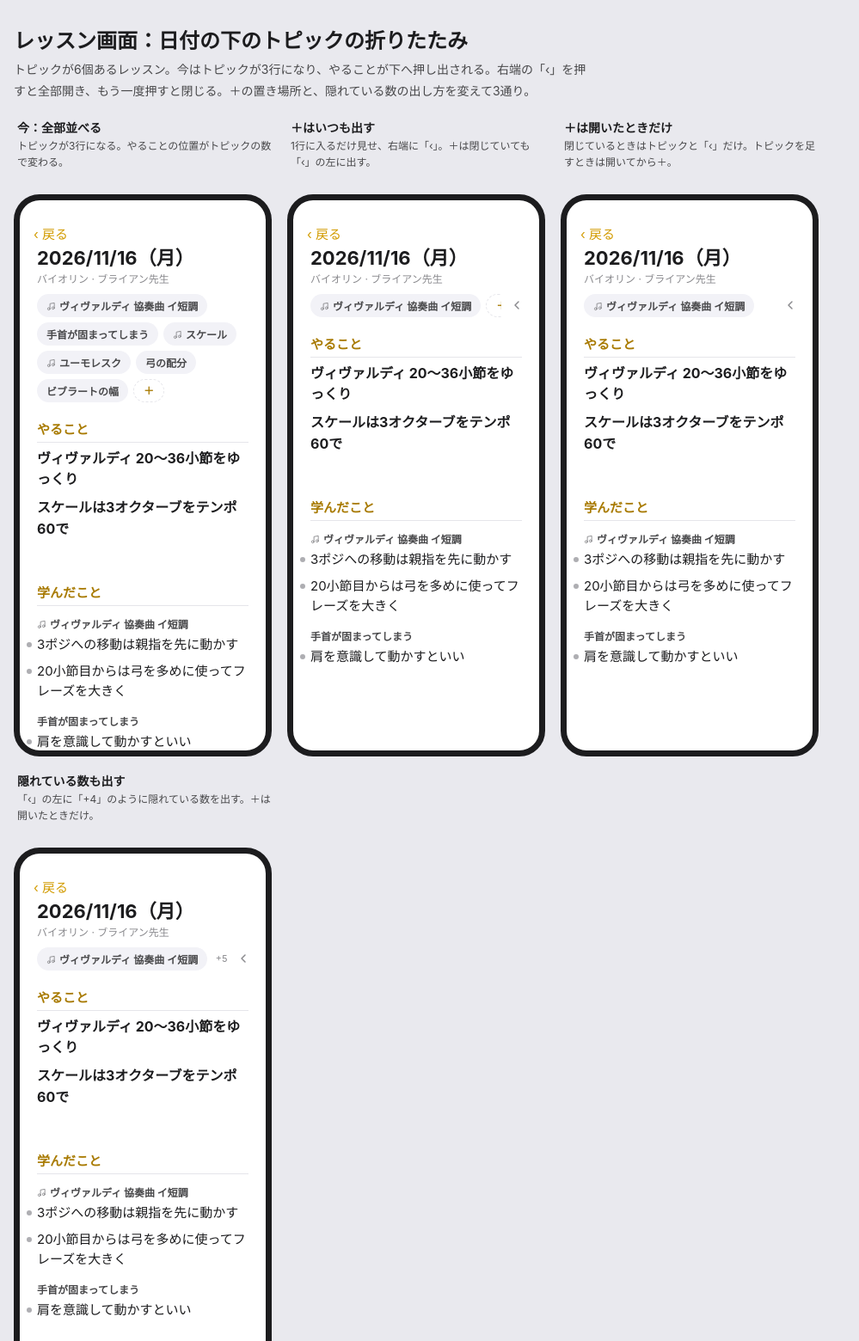
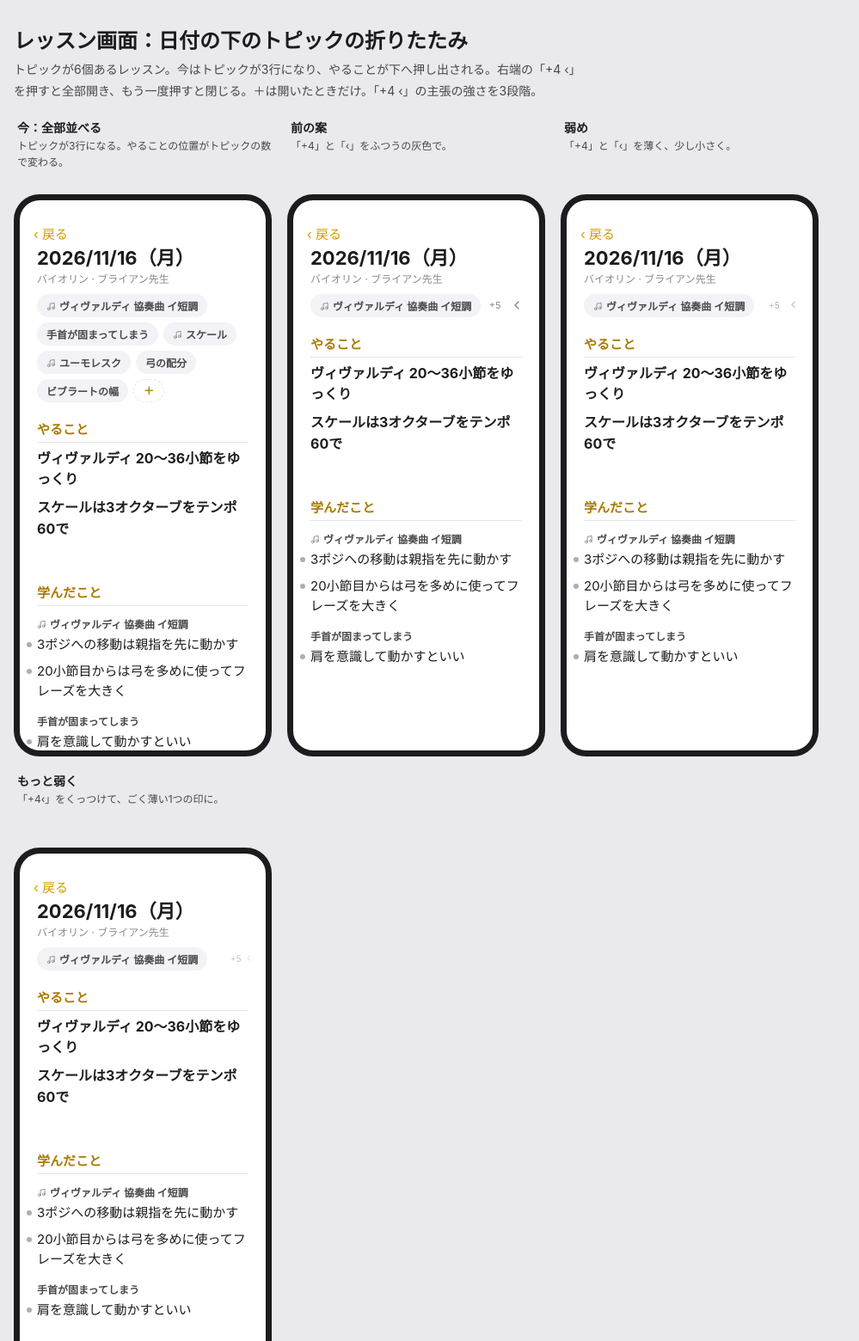
Before and after one commit to sion-neko/LessonManage, a plain HTML site: page design/prototypes/topic-fold-variants.html in a window 1280 px wide. Shown: the top 1560 px of the page at 86% size, without its empty margins (0-999 px from the left). Drawn offline with Linux system fonts and the light colour scheme.

Commit message:
見比べページ：「+4 ‹」の主張の強さを3段階に（#6）
Co-Authored-By: Claude Opus 5.5 <noreply@anthropic.com>

```diff
--- a/design/prototypes/topic-fold-variants.html
+++ b/design/prototypes/topic-fold-variants.html
@@ -58,12 +58,21 @@ ul { list-style: none; margin: 0; padding: 0; }
 .chv svg { transition: transform .2s; }
 .chv.open svg { transform: rotate(-90deg); }
 .cnt { flex: none; align-self: center; font-size: 11px; color: var(--muted); font-variant-numeric: tabular-nums; }
+/* 弱め：数も「‹」も薄く小さく */
+.w1 .cnt { font-size: 10px; color: #aeaeb2; }
+.w1 .chv { width: 22px; color: #c7c7cc; }
+.w1 .chv svg { width: 13px; height: 13px; }
+/* もっと弱く：数と「‹」をくっつけて1つの小さな印に */
+.w2 .fold { gap: 0; }
+.w2 .cnt { font-size: 10px; color: #c7c7cc; margin-left: 2px; }
+.w2 .chv { width: 16px; color: #d1d1d6; }
+.w2 .chv svg { width: 11px; height: 11px; stroke-width: 2; }
 .hint { position: absolute; left: 0; right: 0; bottom: 14px; text-align: center; font-size: 11px; color: var(--muted); }
 </style>
 
 <div class="wrap">
 <h1>レッスン画面：日付の下のトピックの折りたたみ</h1>
-<p class="lead">トピックが6個あるレッスン。今はトピックが3行になり、やることが下へ押し出される。右端の「‹」を押すと全部開き、もう一度押すと閉じる。＋の置き場所と、隠れている数の出し方を変えて3通り。</p>
+<p class="lead">トピックが6個あるレッスン。今はトピックが3行になり、やることが下へ押し出される。右端の「+4 ‹」を押すと全部開き、もう一度押すと閉じる。＋は開いたときだけ。「+4 ‹」の主張の強さを3段階。</p>
 <div class="phones" id="ps"></div>
 </div>
 
@@ -84,9 +93,9 @@ const left = '<svg viewBox="0 0 24 24" width="16" height="16" fill="none" stroke
 // 各案：[見出し, 説明, ＋の置き方（'row'=いつも / 'open'=開いたときだけ）, 隠れている数を出すか]
 const V = [
   ['今：全部並べる', 'トピックが3行になる。やることの位置がトピックの数で変わる。', null, false],
-  ['＋はいつも出す', '1行に入るだけ見せ、右端に「‹」。＋は閉じていても「‹」の左に出す。', 'row', false],
-  ['＋は開いたときだけ', '閉じているときはトピックと「‹」だけ。トピックを足すときは開いてから＋。', 'open', false],
-  ['隠れている数も出す', '「‹」の左に「+4」のように隠れている数を出す。＋は開いたときだけ。', 'open', true],
+  ['前の案', '「+4」と「‹」をふつうの灰色で。', 'open', true, ''],
+  ['弱め', '「+4」と「‹」を薄く、少し小さく。', 'open', true, 'w1'],
+  ['もっと弱く', '「+4‹」をくっつけて、ごく薄い1つの印に。', 'open', true, 'w2'],
 ];
 function topics(v, open) {
   if (!v[2]) return '<div class="tps">' + TOP.map(chip).join('') + add + '</div>';
@@ -103,7 +112,7 @@ function fitMeasure(scr) {
   if (cnt && !hidden) cnt.remove();
 }
 
-document.getElementById('ps').innerHTML = V.map(([b, p], i) => '<div class="fr"><b>' + b + '</b><p>' + p + '</p><div class="scr" data-i="' + i + '"></div></div>').join('');
+document.getElementById('ps').innerHTML = V.map(([b, p], i) => '<div class="fr"><b>' + b + '</b><p>' + p + '</p><div class="scr ' + (V[i][4] || '') + '" data-i="' + i + '"></div></div>').join('');
 document.querySelectorAll('.scr').forEach((scr) => {
   const i = +scr.dataset.i; let open = false;
   const draw = () => {
```
